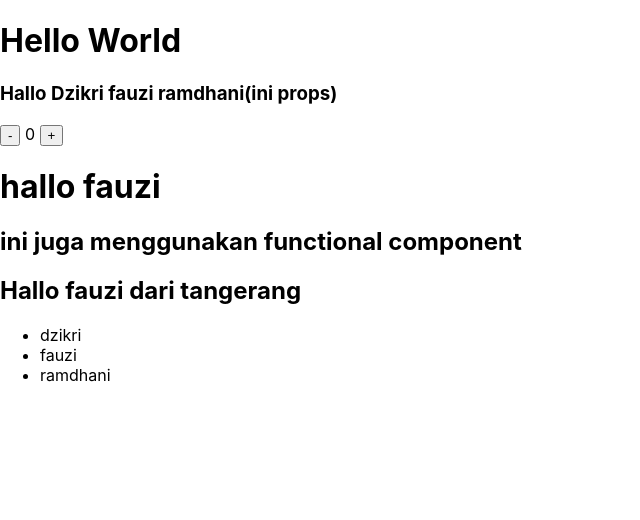
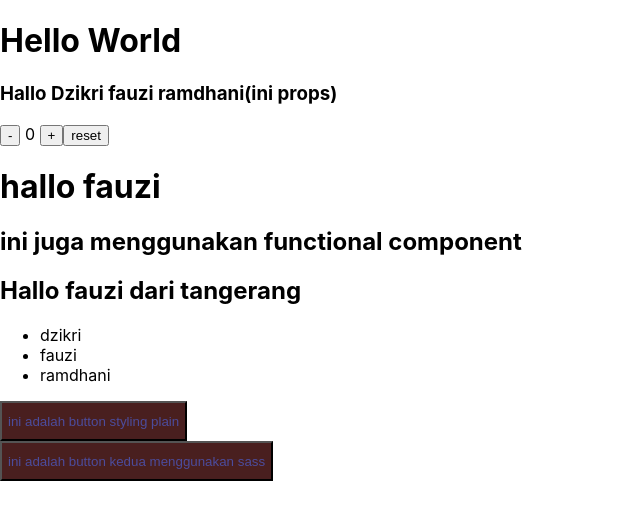
Before and after one commit to dzikfr/dzikfr-belajar-reactjs, a React (Create React App) app: page / in a window 1280 px wide. Shown: the top 520 px of the page, without its empty margins (0-640 px from the left). Built offline with nearby package versions, Linux system fonts and the light colour scheme.

Commit message:
08-08-2024

```diff
--- a/package.json
+++ b/package.json
@@ -9,6 +9,7 @@
     "react": "^18.3.1",
     "react-dom": "^18.3.1",
     "react-scripts": "5.0.1",
+    "sass": "^1.77.8",
     "web-vitals": "^2.1.4"
   },
   "scripts": {
--- a/src/App.js
+++ b/src/App.js
@@ -1,9 +1,11 @@
 import Komponen from "./materi/komponen";
+import Styling from "./materi/styling";
 
 function App() {
   return (
     <div className="App">
       <Komponen/>
+      <Styling/>
     </div>
   );
 }
--- a/src/materi/komponen/pembahasan/ClassComponent.jsx
+++ b/src/materi/komponen/pembahasan/ClassComponent.jsx
@@ -9,6 +9,7 @@ class ClassComponent extends React.Component{
                 <button onClick={this.handleMin}>-</button>
                 <span>{'  '}{this.state.value}{'  '}</span>
                 <button onClick={this.handlePlus}>+</button>
+                <button onClick={this.handleReset}>reset</button>
             </div>
         )
     }
@@ -22,15 +23,47 @@ class ClassComponent extends React.Component{
 
         this.handlePlus = this.handlePlus.bind(this);
         this.handleMin = this.handleMin.bind(this);
+        this.handleReset = this.handleReset.bind(this);
     }
 
     handlePlus(){
-        this.setState({value: this.state.value +1})
+        this.setState({value: this.state.value <10 ? this.state.value +1 : this.state.value});
     }
 
     handleMin(){
-        this.setState({value: this.state.value -1})
+        this.setState({value: this.state.value >-10 ? this.state.value -1 : this.state.value});
+    }
+
+    handleReset(){
+        this.setState({value: 0});
     }
 }
 
 export default ClassComponent;
+
+// const FunctionalComponent = ({ nama }) => {
+//     const [value, setValue] = useState(0);
+
+//     const handlePlus = () => {
+//         setValue(prevValue => prevValue < 10 ? prevValue + 1 : prevValue);
+//     };
+
+//     const handleMin = () => {
+//         setValue(prevValue => prevValue > -10 ? prevValue - 1 : prevValue);
+//     };
+
+//     const handleReset = () => {
+//         setValue(0);
+//     };
+
+//     return (
+//         <div>
+//             <h1>Hello World</h1>
+//             <h3>Hallo {nama}</h3>
+//             <button onClick={handleMin}>-</button>
+//             <span>{'  '}{value}{'  '}</span>
+//             <button onClick={handlePlus}>+</button>
+//             <button onClick={handleReset}>reset</button>
+//         </div>
+//     );
+// };
--- a/src/materi/styling/index.jsx
+++ b/src/materi/styling/index.jsx
@@ -1,9 +1,14 @@
 import React from "react";
+import Plain from "./plain";
+import Sass from "./Sass";
 
-const index = () => {
+const Styling = () => {
     return(
         <div>
-
+            <Plain/>
+            <Sass/>
         </div>
     )
 }
+
+export default Styling
--- /dev/null
+++ b/src/materi/styling/plain/index.css
@@ -0,0 +1,9 @@
+.btn{
+    background-color: red;
+    color: blue;
+    height: 40px;
+    &:hover{
+        background-color: white;
+        color: black;
+    }
+}
--- a/src/materi/styling/plain/index.jsx
+++ b/src/materi/styling/plain/index.jsx
@@ -1 +1,12 @@
 import React from "react";
+import './index.css';
+
+const Plain = () => {
+    return(
+        <div>
+            <button className="btn">ini adalah button styling plain</button>
+        </div>
+    )
+}
+
+export default Plain
--- /dev/null
+++ b/src/materi/styling/sass/index.jsx
@@ -0,0 +1,12 @@
+import React from "react";
+import './index.scss';
+
+const Sass = () => {
+    return(
+        <div>
+            <button className="btn">ini adalah button kedua menggunakan sass</button>
+        </div>
+    )
+}
+
+export default Sass
--- /dev/null
+++ b/src/materi/styling/sass/index.scss
@@ -0,0 +1,12 @@
+$black: rgb(73, 31, 31);
+$blue: rgb(76, 76, 156);
+
+.btn{
+    background-color: $black;
+    color: $blue;
+    height: 40px;
+    &:hover{
+        background-color: $blue;
+        color: $black;
+    }
+}
```
Also changed, not shown: 1 other file (tests, documents, lock files or other folders).
